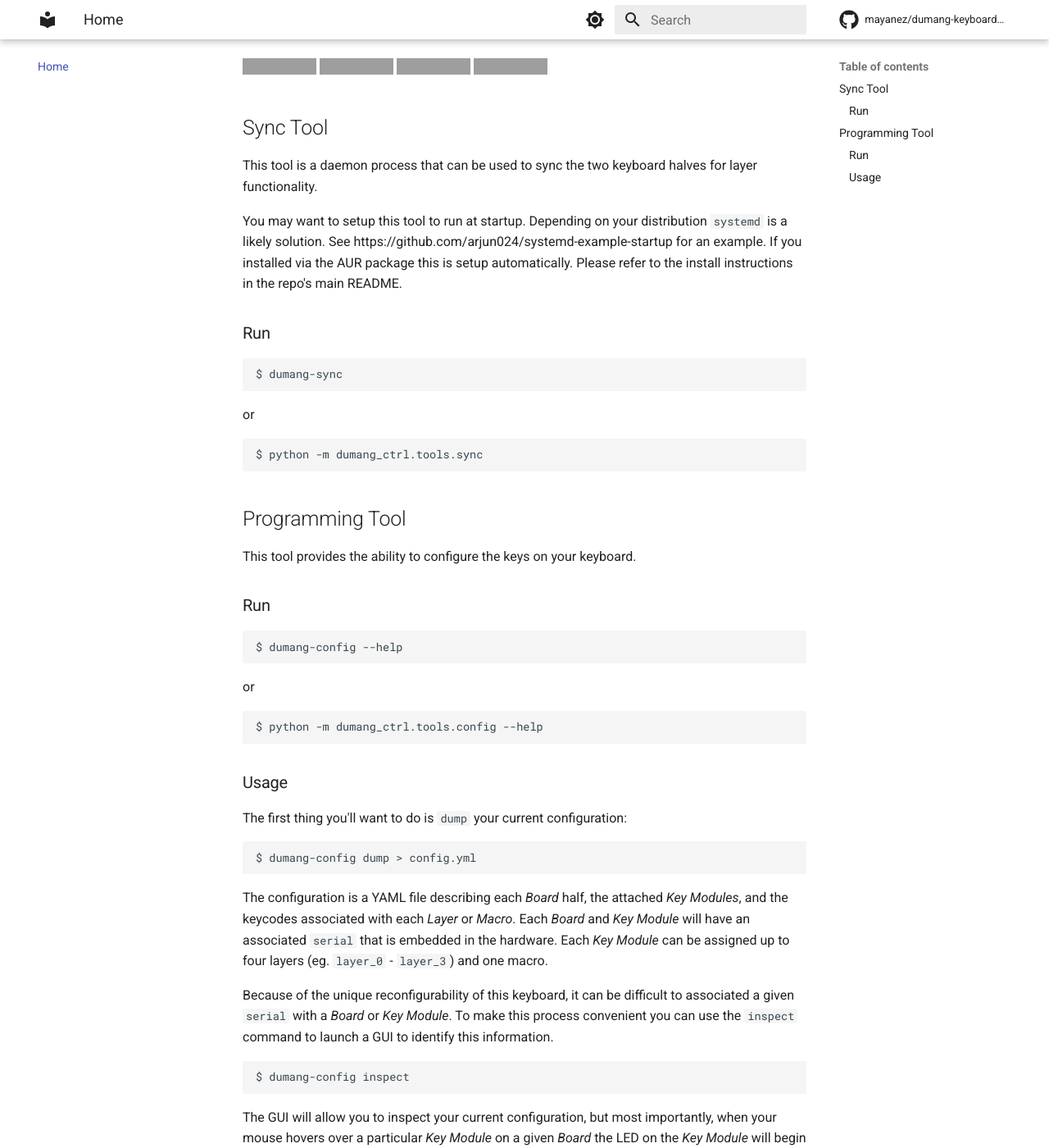
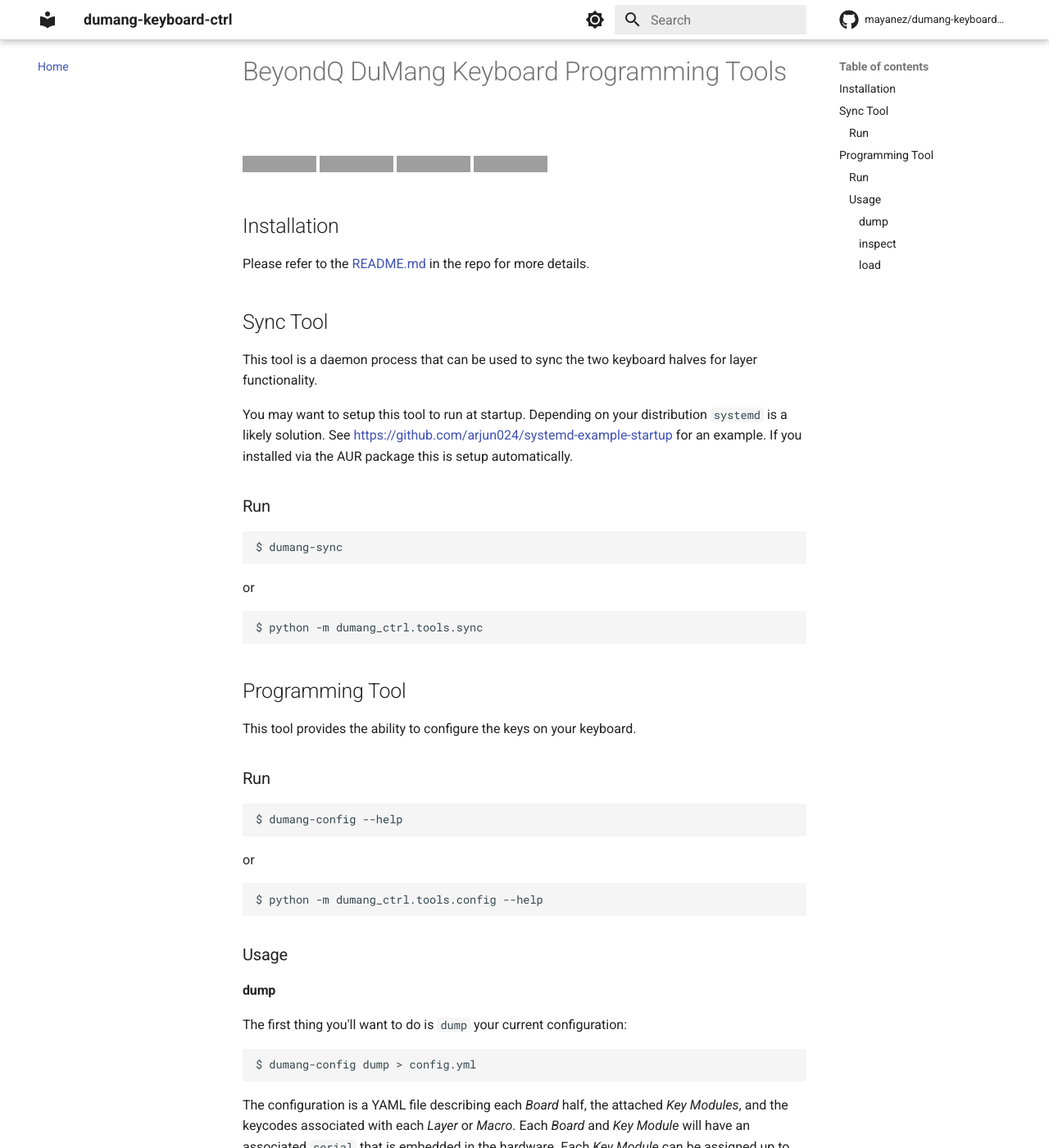
Before and after one commit to mayanez/dumang-keyboard-ctrl, an MkDocs documentation site: the page built from docs/index.md, in a window 1280 px wide and 1400 px high, scrolled down 257 px. Shown: the whole window at 82% size. Built offline with MkDocs 1.6.1 and Material for MkDocs 9.7.7, drawn with Linux system fonts in a browser that asks for light colours; comment, search, counter and statistics services are not loaded; grey boxes are pictures that could not be loaded.

Commit message:
docs: Update Usage & Readme

```diff
--- a/docs/index.md
+++ b/docs/index.md
@@ -1,4 +1,4 @@
-![Logo](../images/dumang-logo.png)
+![Logo](images/dumang-logo.png)
 
 # BeyondQ DuMang Keyboard Programming Tools
 
@@ -7,11 +7,15 @@
 ![MadeWithPython](https://img.shields.io/badge/Made%20with-Python-1f425f.svg)
 ![Maintained](https://img.shields.io/badge/Maintained%3F-yes-green.svg)
 
+## Installation
+
+Please refer to the [README.md](https://github.com/mayanez/dumang-keyboard-ctrl/) in the repo for more details.
+
 ## Sync Tool
 
 This tool is a daemon process that can be used to sync the two keyboard halves for layer functionality.
 
-You may want to setup this tool to run at startup. Depending on your distribution `systemd` is a likely solution. See https://github.com/arjun024/systemd-example-startup for an example. If you installed via the AUR package this is setup automatically. Please refer to the install instructions in the repo's main README.
+You may want to setup this tool to run at startup. Depending on your distribution `systemd` is a likely solution. See <https://github.com/arjun024/systemd-example-startup> for an example. If you installed via the AUR package this is setup automatically.
 
 ### Run
 
@@ -35,11 +39,15 @@
 
 ### Usage
 
+#### dump
+
 The first thing you'll want to do is `dump` your current configuration:
 
     $ dumang-config dump > config.yml
 
 The configuration is a YAML file describing each _Board_ half, the attached _Key Modules_, and the keycodes associated with each _Layer_ or _Macro_. Each _Board_ and _Key Module_ will have an associated `serial` that is embedded in the hardware. Each _Key Module_ can be assigned up to four layers (eg. `layer_0` - `layer_3`) and one macro.
+
+#### inspect
 
 Because of the unique reconfigurability of this keyboard, it can be difficult to associated a given `serial` with a _Board_ or _Key Module_. To make this process convenient you can use the `inspect` command to launch a GUI to identify this information.
 
@@ -47,6 +55,8 @@
 
 The GUI will allow you to inspect your current configuration, but most importantly, when your mouse hovers over a particular _Key Module_ on a given _Board_ the LED on the _Key Module_ will begin to flash. This allows you to identify which `serial` corresponds to a given _Key Module_ & _Board_.
 
+#### load
+
 The `load` command does the opposite of the `dump` command and allows one to program _Key Modules_.
 
     $ dumang-config load <file>
```
Also changed, not shown: README.md (+2 -2 lines), docs/images/dumang-logo.png (renamed from images/dumang-logo.png).
